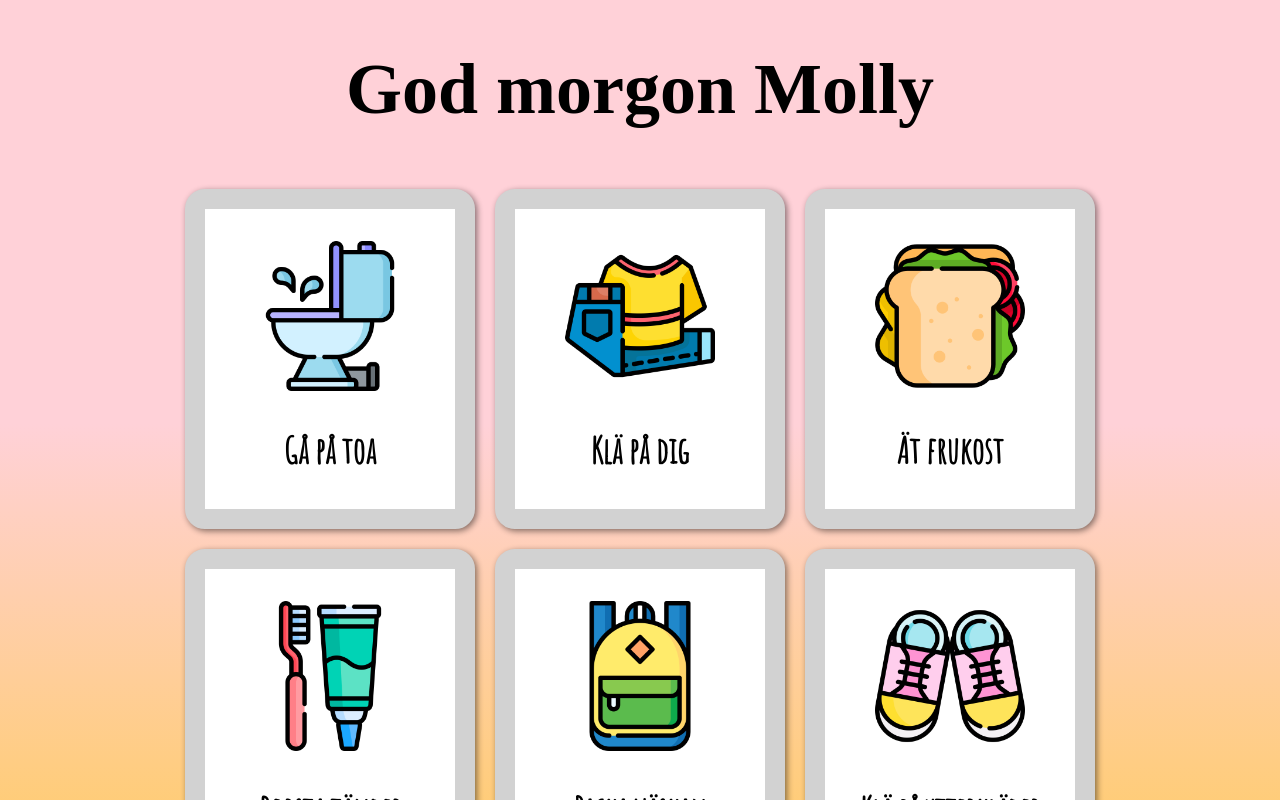
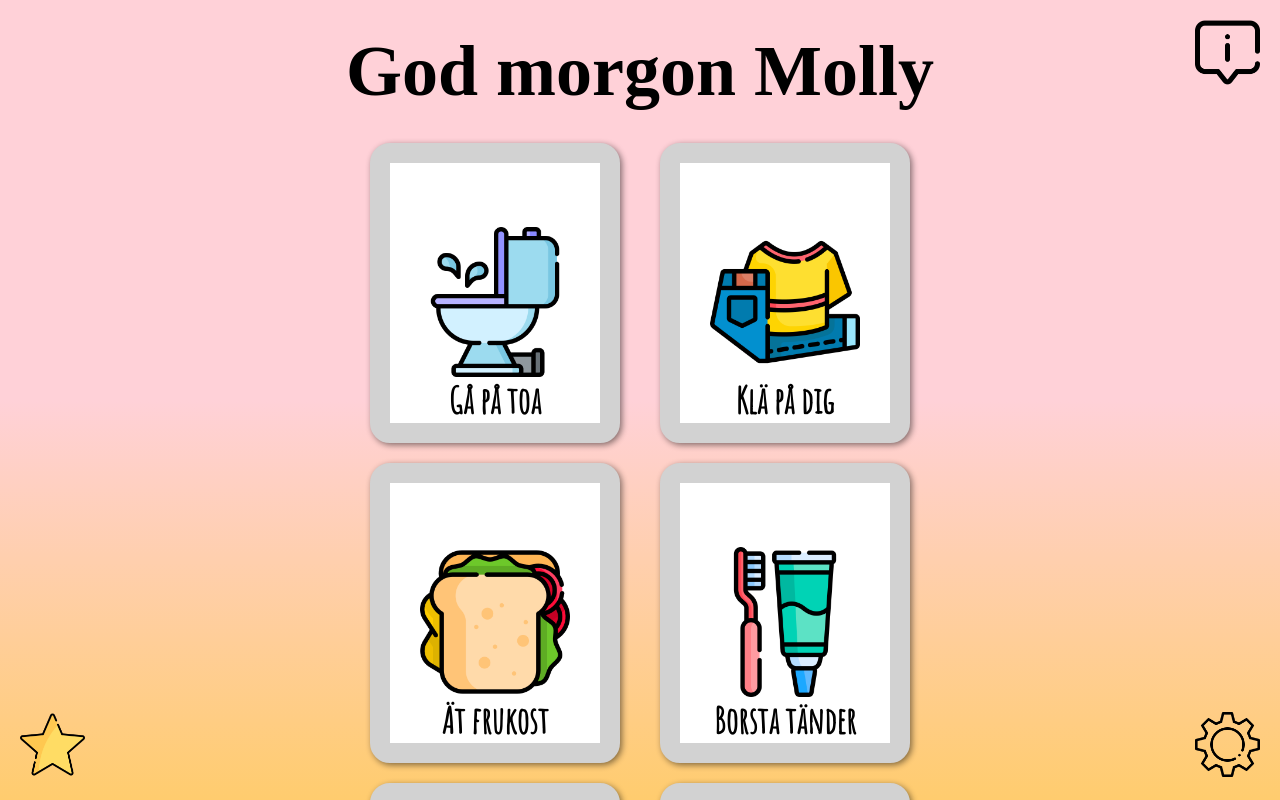
Before and after one commit to elinamren/kids-routine, a React (Create React App) app: page / in a window 1280 px wide. Shown: the top 800 px of the page. Built offline with nearby package versions, Linux system fonts and the light colour scheme; a web font is replaced by a local one.

Commit message:
button component for 3 buttons with icons and positioning

```diff
--- a/src/App.css
+++ b/src/App.css
@@ -1,16 +1,17 @@
 @import url("https://fonts.googleapis.com/css2?family=Amatic+SC&family=Love+Ya+Like+A+Sister&display=swap");
 
-body {
+* {
   box-sizing: border-box;
   margin: 0;
   padding: 0;
-  background-image: linear-gradient(rgb(255, 209, 216) 50%, rgb(255, 204, 110));
-  height: 100vh;
 }
 
 .App {
   text-align: center;
-  margin: 20px 150px;
+  padding: 30px 200px;
+  position: relative;
+  background-image: linear-gradient(rgb(255, 209, 216) 50%, rgb(255, 204, 110));
+  height: 100vh;
 }
 
 h1,
@@ -28,6 +29,7 @@ h3 {
   display: flex;
   flex-wrap: wrap;
   justify-content: center;
+  margin: 20px;
 }
 
 .cards {
@@ -36,10 +38,34 @@ h3 {
   box-shadow: 2px 2px 6px rgba(0, 0, 0, 0.495);
   width: 250px;
   height: 300px;
-  margin: 10px;
+  margin: 10px 20px;
   background-color: white;
   display: flex;
   justify-content: flex-end;
   flex-direction: column;
   align-items: center;
 }
+
+.icon-button {
+  background-color: transparent;
+  border: none;
+  cursor: pointer;
+}
+
+#info-button {
+  position: absolute;
+  top: 20px;
+  right: 20px;
+}
+
+#settings-button {
+  position: absolute;
+  bottom: 20px;
+  right: 20px;
+}
+
+#star-button {
+  position: absolute;
+  bottom: 20px;
+  left: 20px;
+}
--- a/src/App.js
+++ b/src/App.js
@@ -1,12 +1,20 @@
 import "./App.css";
 import Cards from "./components/Cards";
 import Header from "./components/Header.js";
+import IconButton from "./components/Icon-button";
 
 function App() {
   return (
     <div className="App">
       <Header />
       <Cards />
+      <IconButton src="images/info.png" alt="info" id="info-button" />
+      <IconButton
+        src="images/settings.png"
+        alt="settings"
+        id="settings-button"
+      />
+      <IconButton src="images/star.png" alt="star" id="star-button" />
     </div>
   );
 }
--- /dev/null
+++ b/src/components/Icon-button.js
@@ -0,0 +1,9 @@
+const IconButton = (props) => {
+  return (
+    <button className="icon-button" id={props.id}>
+      <img src={props.src} alt={props.alt} width="65" height="65" />
+    </button>
+  );
+};
+
+export default IconButton;
```
